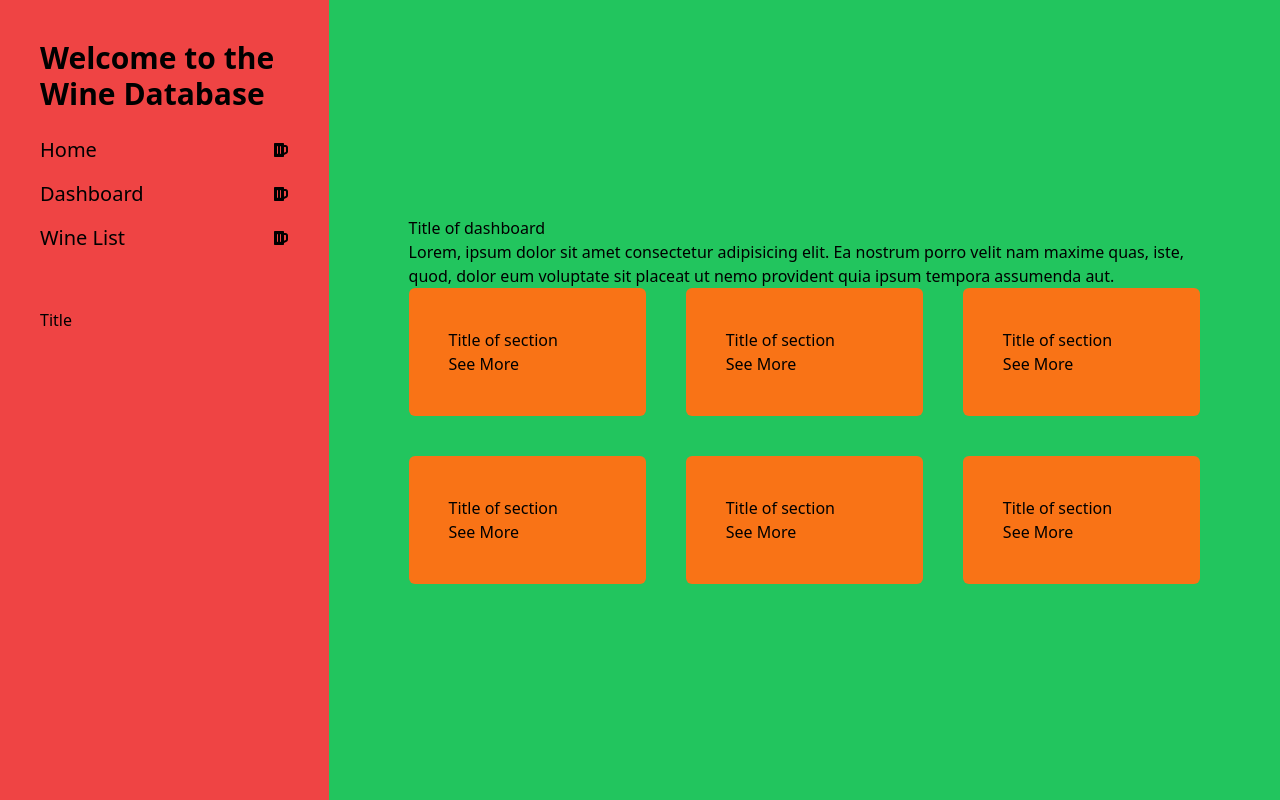
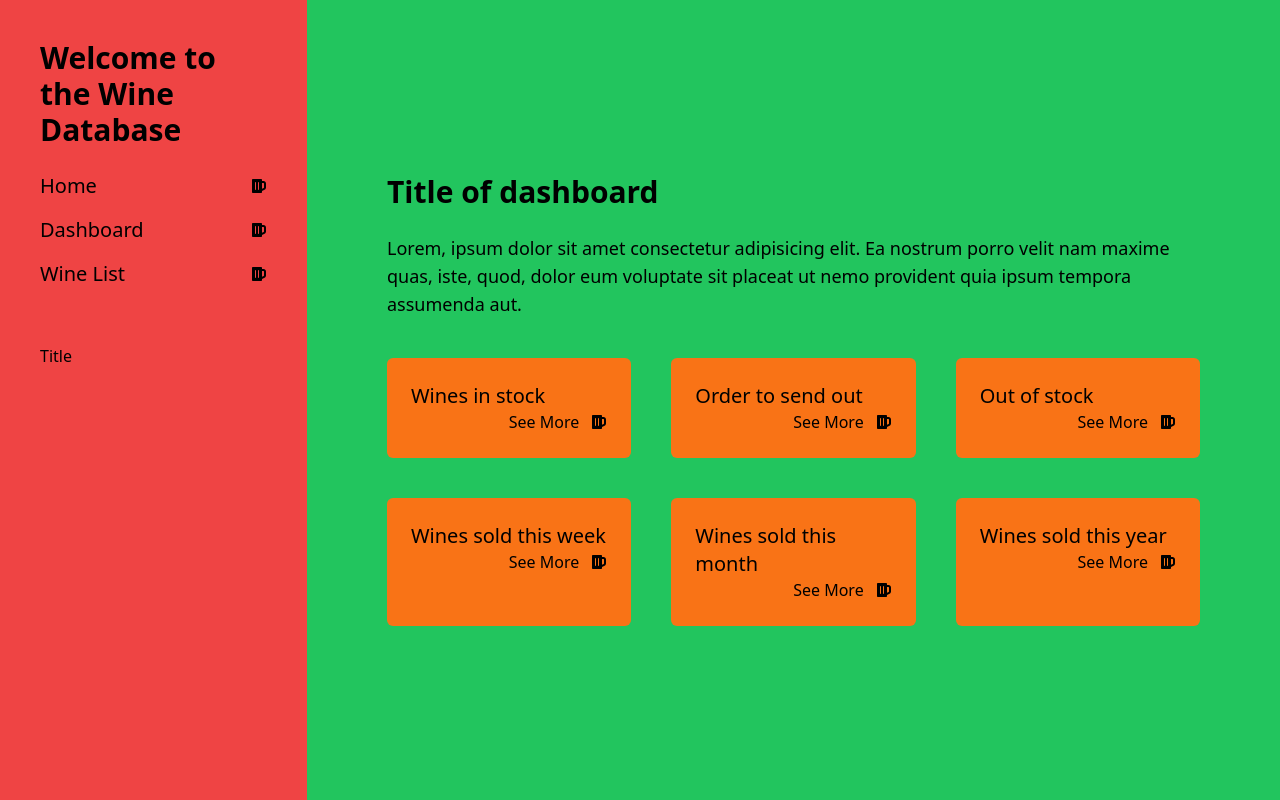
Before and after one commit to Fr3nk21/the-wine-database, a React (Vite) app: page /dashboard in a window 1280 px wide. Built offline with nearby package versions, Linux system fonts and the light colour scheme.

Commit message:
Dashboard style adjustments

```diff
--- a/src/pages/Dashboard.tsx
+++ b/src/pages/Dashboard.tsx
@@ -1,4 +1,5 @@
-import Sidebar from '../components/Sidebar'
+import { FaBeer } from 'react-icons/fa';
+import Sidebar from '../components/Sidebar';
 
 function Dashboard() {
   return (
@@ -7,9 +8,9 @@ function Dashboard() {
 
       {/* DASHBOARD PAGE */}
       <div className="flex flex-col justify-center p-20">
-        <div>
-          <h1>Title of dashboard</h1>
-          <p>
+        <div className="mb-10">
+          <h1 className="mb-6 text-3xl font-bold">Title of dashboard</h1>
+          <p className="text-lg">
             Lorem, ipsum dolor sit amet consectetur adipisicing elit. Ea nostrum
             porro velit nam maxime quas, iste, quod, dolor eum voluptate sit
             placeat ut nemo provident quia ipsum tempora assumenda aut.
@@ -19,45 +20,69 @@ function Dashboard() {
         <div className="container mx-auto">
           <div className="grid grid-cols-3 gap-10">
             {/* SECTION 1 */}
-            <div className="rounded-md bg-orange-500 p-10">
-              <h3>Title of section</h3>
-              <button>See More</button>
+            <div className="flex flex-col p-6 bg-orange-500 rounded-md">
+              <h3 className="text-xl font-medium">Wines in stock</h3>
+              <div className="ml-auto">
+                <button className="flex flex-row items-center gap-3">
+                  See More <FaBeer />
+                </button>
+              </div>
             </div>
 
             {/* SECTION 2 */}
-            <div className="rounded-md bg-orange-500 p-10">
-              <h3>Title of section</h3>
-              <button>See More</button>
+            <div className="flex flex-col p-6 bg-orange-500 rounded-md">
+              <h3 className="text-xl font-medium">Order to send out</h3>
+              <div className="ml-auto">
+                <button className="flex flex-row items-center gap-3">
+                  See More <FaBeer />
+                </button>
+              </div>
             </div>
 
             {/* SECTION 3 */}
-            <div className="rounded-md bg-orange-500 p-10">
-              <h3>Title of section</h3>
-              <button>See More</button>
+            <div className="flex flex-col p-6 bg-orange-500 rounded-md">
+              <h3 className="text-xl font-medium">Out of stock</h3>
+              <div className="ml-auto">
+                <button className="flex flex-row items-center gap-3">
+                  See More <FaBeer />
+                </button>
+              </div>
             </div>
 
             {/* SECTION 4 */}
-            <div className="rounded-md bg-orange-500 p-10">
-              <h3>Title of section</h3>
-              <button>See More</button>
+            <div className="flex flex-col p-6 bg-orange-500 rounded-md">
+              <h3 className="text-xl font-medium">Wines sold this week</h3>
+              <div className="ml-auto">
+                <button className="flex flex-row items-center gap-3">
+                  See More <FaBeer />
+                </button>
+              </div>
             </div>
 
             {/* SECTION 5 */}
-            <div className="rounded-md bg-orange-500 p-10">
-              <h3>Title of section</h3>
-              <button>See More</button>
+            <div className="flex flex-col p-6 bg-orange-500 rounded-md">
+              <h3 className="text-xl font-medium">Wines sold this month</h3>
+              <div className="ml-auto">
+                <button className="flex flex-row items-center gap-3">
+                  See More <FaBeer />
+                </button>
+              </div>
             </div>
 
             {/* SECTION 6 */}
-            <div className="rounded-md bg-orange-500 p-10">
-              <h3>Title of section</h3>
-              <button>See More</button>
+            <div className="flex flex-col p-6 bg-orange-500 rounded-md">
+              <h3 className="text-xl font-medium">Wines sold this year</h3>
+              <div className="ml-auto">
+                <button className="flex flex-row items-center gap-3">
+                  See More <FaBeer />
+                </button>
+              </div>
             </div>
           </div>
         </div>
       </div>
     </div>
-  )
+  );
 }
 
-export default Dashboard
+export default Dashboard;
```
